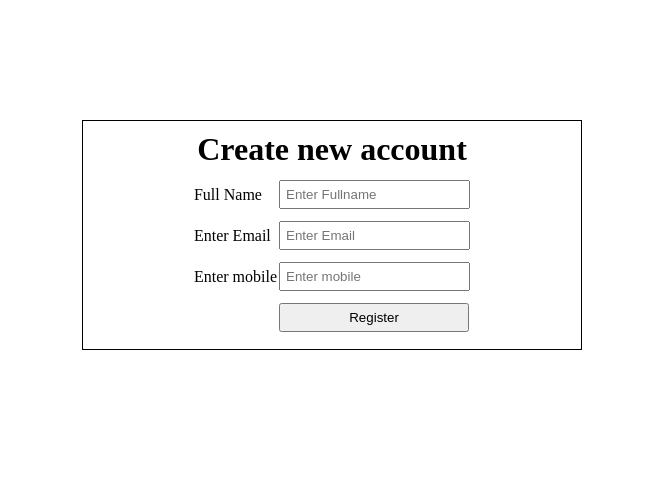
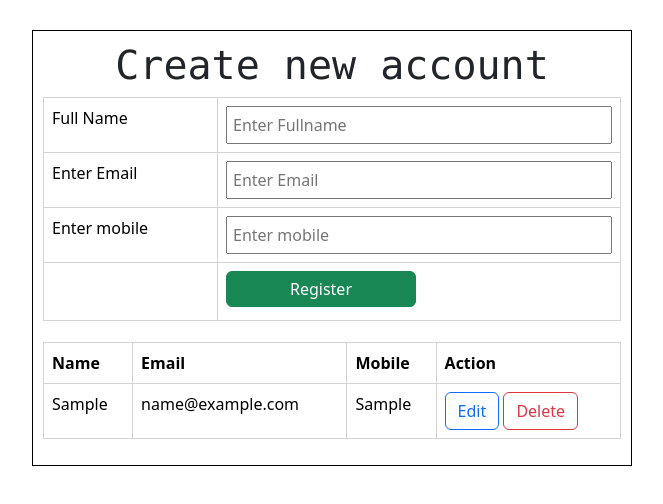
Before and after one commit to Ajinkya-Ban/march_js_25, a plain HTML site: page localStorage.html in a window 1280 px wide. Both pictures are taken after typing "Sample", "name@example.com", "Sample" into the empty fields and a click on the button "Register". Shown: the whole page, without its empty margins (308-971 px from the left). Drawn offline with nearby package versions, Linux system fonts and the light colour scheme.

Commit message:
localstorage crud operation code deployed

```diff
--- a/js/register.js
+++ b/js/register.js
@@ -18,5 +18,50 @@ document.getElementById("regi").addEventListener("submit", function (e) {
 
   localStorage.setItem("users", JSON.stringify(user_arr));
   alert("Register successful");
+  displayData();
   this.reset();
 });
+
+// to display the data in table
+
+function displayData() {
+  const user_arr = JSON.parse(localStorage.getItem("users")) || [];
+  const tbody = document.querySelector("#userTable tbody");
+  tbody.innerHTML = "";
+
+  user_arr.forEach((user, index) => {
+    const row = document.createElement("tr");
+    row.innerHTML = `
+      <td>${user.name}</td>
+      <td>${user.email}</td>
+      <td>${user.mob}</td>
+      <td>
+        <button onclick=updateUser(${index}) class="btn btn-outline-primary">Edit</button>
+         <button onclick="deleteUser(${index})" class="btn btn-outline-danger">Delete</button>
+      </td>
+    `;
+    tbody.appendChild(row);
+  });
+}
+displayData();
+
+function deleteUser(index) {
+  const user_arr = JSON.parse(localStorage.getItem("users")) || [];
+  user_arr.splice(index, 1);
+  localStorage.setItem("users", JSON.stringify(user_arr));
+  displayData();
+}
+
+function updateUser(index) {
+  const user_arr = JSON.parse(localStorage.getItem("users")) || [];
+  const user = user_arr[index];
+
+  document.getElementById("name").value = user.name;
+  document.getElementById("email").value = user.email;
+  document.getElementById("mob").value = user.mob;
+
+  // remove the current user
+  user_arr.splice(index, 1);
+  localStorage.setItem("users", JSON.stringify(user_arr));
+  displayData();
+}
--- a/localStorage.html
+++ b/localStorage.html
@@ -4,6 +4,12 @@
     <meta charset="UTF-8" />
     <meta name="viewport" content="width=device-width, initial-scale=1.0" />
     <title>Document</title>
+    <link
+      href="https://cdn.jsdelivr.net/npm/bootstrap@5.3.6/dist/css/bootstrap.min.css"
+      rel="stylesheet"
+      integrity="sha384-4Q6Gf2aSP4eDXB8Miphtr37CMZZQ5oXLH2yaXMJ2w8e2ZtHTl7GptT4jmndRuHDT"
+      crossorigin="anonymous"
+    />
 
     <style>
       * {
@@ -12,13 +18,13 @@
         box-sizing: border-box;
       }
       .box {
-        width: 500px;
+        width: 600px;
         min-height: 100px;
         border: 1px solid #000;
         display: flex;
-        justify-content: center;
-        align-items: center;
-        margin: 120px auto;
+        /* justify-content: center;
+        align-items: center; */
+        margin: 30px auto;
         flex-direction: column;
         padding: 10px;
       }
@@ -28,20 +34,44 @@
       }
       input {
         padding: 5px;
+        width: 100%;
       }
       .btn-reg {
         margin-bottom: 5px;
         padding: 5px;
         width: 190px;
       }
+      .show-data {
+        width: 100%;
+        min-height: 100px;
+        margin-top: 5px;
+      }
+      .table-data {
+        border: none;
+      }
+      .show-data table tr,
+      th,
+      td {
+        border: 1px solid lightgray;
+        border-collapse: collapse;
+      }
+      .data {
+        width: 100%;
+      }
+      .register {
+        border-collapse: collapse;
+        width: 100%;
+        border: 0;
+        text-align: center;
+      }
     </style>
   </head>
   <body>
     <div class="box">
-      <h1>Create new account</h1>
+      <h1 class="text-center font-monospace">Create new account</h1>
       <div class="table-data">
         <form id="regi">
-          <table>
+          <table class="table">
             <tr>
               <td>
                 <label for="name">Full Name</label>
@@ -87,11 +117,27 @@
             <tr>
               <td></td>
               <td>
-                <button type="submit" class="btn-reg">Register</button>
+                <button type="submit" class="btn btn-success btn-reg">
+                  Register
+                </button>
               </td>
             </tr>
           </table>
         </form>
+      </div>
+
+      <div class="show-data">
+        <table class="table" id="userTable">
+          <thead>
+            <tr>
+              <th>Name</th>
+              <th>Email</th>
+              <th>Mobile</th>
+              <th>Action</th>
+            </tr>
+          </thead>
+          <tbody></tbody>
+        </table>
       </div>
     </div>
 
```
